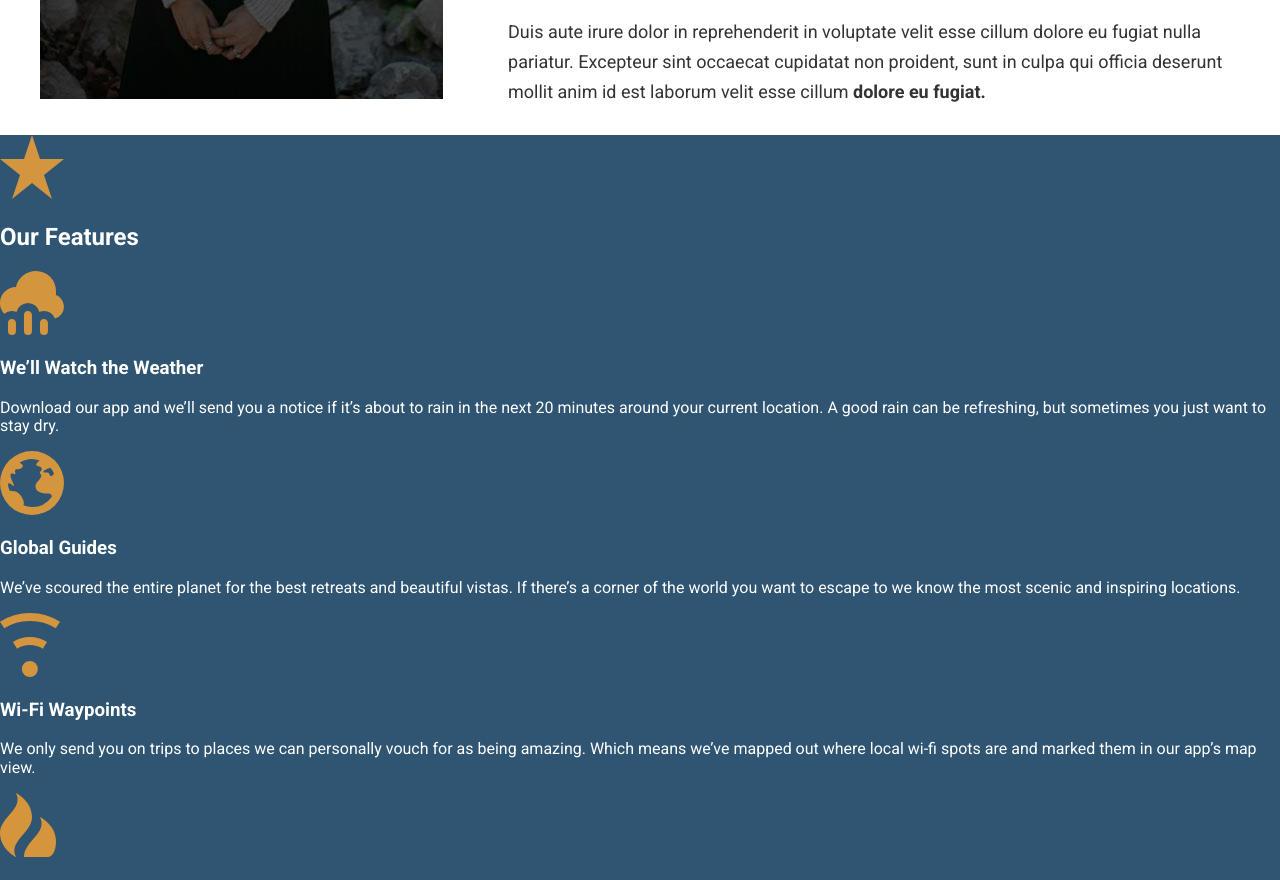
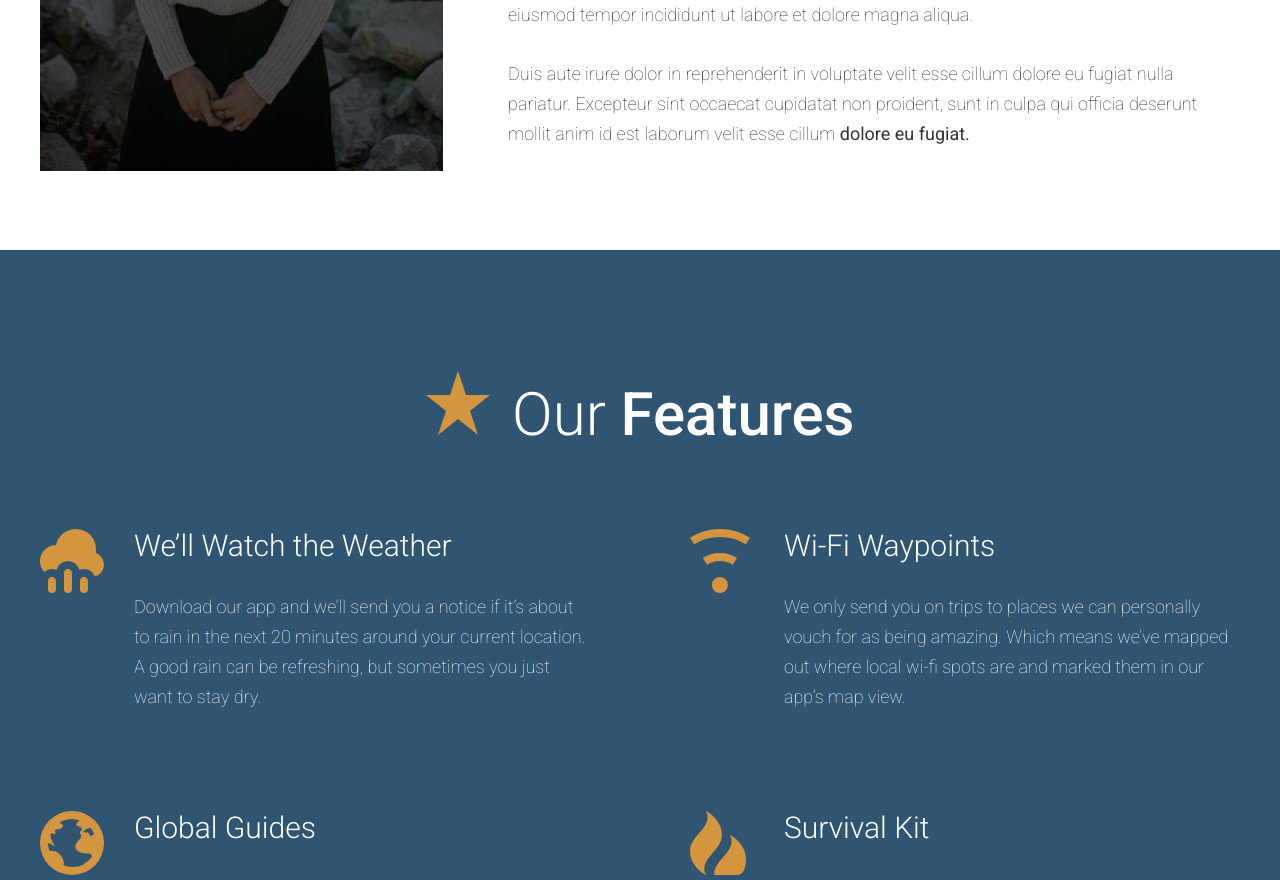
Before and after one commit to Web-Dev-Art/Get-a-web-developer-job-mastering-the-modern-workflow, a website: page app/index.html in a window 1280 px wide. Shown: the part 1920-2800 px from the top of the page. Drawn offline with Linux system fonts and the light colour scheme.

Commit message:
Completed the Our feature section.

```diff
--- /dev/null
+++ b/app/assets/styles/modules/_feature-item.css
@@ -0,0 +1,33 @@
+.feature-item {
+    position: relative;
+    padding-bottom: 2.5rem;
+
+    @mixin atSmall {
+        padding-left: 94px;
+    }
+
+    &__title {
+         margin-top: .7em;
+        margin-bottom: .8rem;
+        font-size: 1.6rem;
+        font-weight: 300;
+        text-align: center;
+
+        @mixin atSmall {
+            font-size: 1.875rem;
+            text-align: left;
+            margin-top: 1em;
+        }
+    }
+
+    &__icon {
+        display: block;
+        margin: 0 auto;
+
+         @mixin atSmall {
+             position: absolute;
+             top: 0;
+             left: 0;
+         }
+    }
+}
--- a/app/assets/styles/modules/_generic-content-container.css
+++ b/app/assets/styles/modules/_generic-content-container.css
@@ -1,5 +1,6 @@
 .generic-content-container {
     p {
+        font-weight: 100;
         line-height: 1.66;
         margin: 1.8rem 0;
 
--- a/app/assets/styles/modules/_page-section.css
+++ b/app/assets/styles/modules/_page-section.css
@@ -1,5 +1,5 @@
 .page-section {
-    padding-bottom: 4.5rem 0;
+    padding: 4.5rem 0;
 
     &--blue {
          background-color: $mainBlue;
--- a/app/assets/styles/modules/_row.css
+++ b/app/assets/styles/modules/_row.css
@@ -6,6 +6,14 @@
 
     &--gutters > div {
          padding-right: 65px;
+    }
+
+    &--gutters-large {
+         margin-right: -100px;
+    }
+
+    &--gutters-large > div {
+         padding-right: 100px;
     }
 
     &__b-margin-until-medium {
@@ -20,6 +28,11 @@
         &__medium-4 {
             float: left;
             width: 33.33%;
+        }
+
+        &__medium-6 {
+             float: left;
+             width: 50%;
         }
 
         &__medium-8 {
--- /dev/null
+++ b/app/assets/styles/modules/_section-title.css
@@ -0,0 +1,27 @@
+.section-title {
+    font-size: 2.55rem;
+    font-weight: 300;
+    text-align: center;
+
+    @mixin atSmall {
+        font-size: 3.75rem;
+    }
+
+    strong {
+        font-weight: 500;
+    }
+
+    &__icon {
+         display: block;
+         margin-left: auto;
+         margin-right: auto;
+         margin-bottom: .6rem;
+
+         @mixin atSmall {
+             display: inline-block;
+             margin-bottom: 0;
+             margin-left: 0;
+             margin-right: .5rem;
+         }
+    }
+}
--- a/app/assets/styles/style.css
+++ b/app/assets/styles/style.css
@@ -9,3 +9,5 @@
 @import "modules/_headline.css";
 @import "modules/_row.css";
 @import "modules/_generic-content-container.css";
+@import "modules/_feature-item.css";
+@import "modules/_section-title.css";
--- a/app/index.html
+++ b/app/index.html
@@ -86,25 +86,48 @@
   </div><!-- End .page-section -->
 
   <div id="features" class="page-section page-section--blue">
-    <img src="assets/images/icons/star.svg">
-    <h2>Our Features</h2>
+    <h2 class="section-title"><img class="section-title__icon" src="assets/images/icons/star.svg"> Our <strong>Features</strong></h2>
 
-    <img src="assets/images/icons/rain.svg">
-    <h3>We&rsquo;ll Watch the Weather</h3>
-    <p>Download our app and we&rsquo;ll send you a notice if it&rsquo;s about to rain in the next 20 minutes around your current location. A good rain can be refreshing, but sometimes you just want to stay dry.</p>
+    <div class="wrapper">
+      <div class="row row--gutters-large generic-content-container">
+        <div class="row__medium-6">
+          <div class="feature-item">
+            <img class="feature-item__icon" src="assets/images/icons/rain.svg">
+            <h3 class="feature-item__title">We&rsquo;ll Watch the Weather</h3>
+            <p>Download our app and we&rsquo;ll send you a notice if it&rsquo;s about to rain in the next 20 minutes
+              around
+              your current location. A good rain can be refreshing, but sometimes you just want to stay dry.</p>
+          </div>
 
-    <img src="assets/images/icons/globe.svg">
-    <h3>Global Guides</h3>
-    <p>We&rsquo;ve scoured the entire planet for the best retreats and beautiful vistas. If there&rsquo;s a corner of the world you want to escape to we know the most scenic and inspiring locations.</p>
+          <div class="feature-item">
+            <img class="feature-item__icon" src="assets/images/icons/globe.svg">
+            <h3 class="feature-item__title">Global Guides</h3>
+            <p>We&rsquo;ve scoured the entire planet for the best retreats and beautiful vistas. If there&rsquo;s a
+              corner
+              of
+              the world you want to escape to we know the most scenic and inspiring locations.</p>
+          </div>
+        </div><!-- End .row__medium-6 -->
 
-    <img src="assets/images/icons/wifi.svg">
-    <h3>Wi-Fi Waypoints</h3>
-    <p>We only send you on trips to places we can personally vouch for as being amazing. Which means we&rsquo;ve mapped out where local wi-fi spots are and marked them in our app&rsquo;s map view.</p>
+        <div class="row__medium-6">
+          <div class="feature-item">
+            <img class="feature-item__icon" src="assets/images/icons/wifi.svg">
+            <h3 class="feature-item__title">Wi-Fi Waypoints</h3>
+            <p>We only send you on trips to places we can personally vouch for as being amazing. Which means we&rsquo;ve
+              mapped out where local wi-fi spots are and marked them in our app&rsquo;s map view.</p>
+          </div>
 
-    <img src="assets/images/icons/fire.svg">
-    <h3>Survival Kit</h3>
-    <p>Everytime you book an escape with us we send you a survival kit with the finest materials. The kit will allow you to setup a tent, start a fire, scratch your own back and lower your taxes.</p>
-  </div>
+          <div class="feature-item">
+            <img class="feature-item__icon" src="assets/images/icons/fire.svg">
+            <h3 class="feature-item__title">Survival Kit</h3>
+            <p>Everytime you book an escape with us we send you a survival kit with the finest materials. The kit will
+              allow
+              you to setup a tent, start a fire, scratch your own back and lower your taxes.</p>
+          </div>
+        </div><!-- End .row__medium-6 -->
+      </div><!-- End .row .row--gutters-large .generic-content-container -->
+    </div><!-- End .wrapper -->
+  </div><!-- End .page-section .page-section--blue -->
 
   <div id="testimonials" class="page-section">
     <img src="assets/images/icons/comment.svg">
--- a/app/temp/styles/style.css
+++ b/app/temp/styles/style.css
@@ -484,7 +484,7 @@ a {
     }
 
 .page-section {
-    padding-bottom: 4.5rem 0;
+    padding: 4.5rem 0;
 }
 
 .page-section--blue {
@@ -558,6 +558,14 @@ a {
          padding-right: 65px;
     }
 
+.row--gutters-large {
+         margin-right: -100px;
+    }
+
+.row--gutters-large > div {
+         padding-right: 100px;
+    }
+
 .row__b-margin-until-medium {
          margin-bottom: 1rem;
     }
@@ -570,6 +578,11 @@ a {
         .row__medium-4 {
             float: left;
             width: 33.33%;
+        }
+
+        .row__medium-6 {
+             float: left;
+             width: 50%;
         }
 
         .row__medium-8 {
@@ -593,6 +606,7 @@ a {
     }
 
 .generic-content-container p {
+        font-weight: 100;
         line-height: 1.66;
         margin: 1.8rem 0;
     }
@@ -607,3 +621,80 @@ a {
 .generic-content-container p a {
         font-weight: 700;
     }
+
+.feature-item {
+    position: relative;
+    padding-bottom: 2.5rem;
+}
+
+@media (min-width: 530px) {
+
+.feature-item {
+        padding-left: 94px
+}
+    }
+
+.feature-item__title {
+         margin-top: .7em;
+        margin-bottom: .8rem;
+        font-size: 1.6rem;
+        font-weight: 300;
+        text-align: center;
+    }
+
+@media (min-width: 530px) {
+
+.feature-item__title {
+            font-size: 1.875rem;
+            text-align: left;
+            margin-top: 1em
+    }
+    }
+
+.feature-item__icon {
+        display: block;
+        margin: 0 auto;
+    }
+
+@media (min-width: 530px) {
+
+.feature-item__icon {
+             position: absolute;
+             top: 0;
+             left: 0
+    }
+    }
+
+.section-title {
+    font-size: 2.55rem;
+    font-weight: 300;
+    text-align: center;
+}
+
+@media (min-width: 530px) {
+
+.section-title {
+        font-size: 3.75rem
+}
+    }
+
+.section-title strong {
+        font-weight: 500;
+    }
+
+.section-title__icon {
+         display: block;
+         margin-left: auto;
+         margin-right: auto;
+         margin-bottom: .6rem;
+    }
+
+@media (min-width: 530px) {
+
+.section-title__icon {
+             display: inline-block;
+             margin-bottom: 0;
+             margin-left: 0;
+             margin-right: .5rem
+    }
+    }
```
